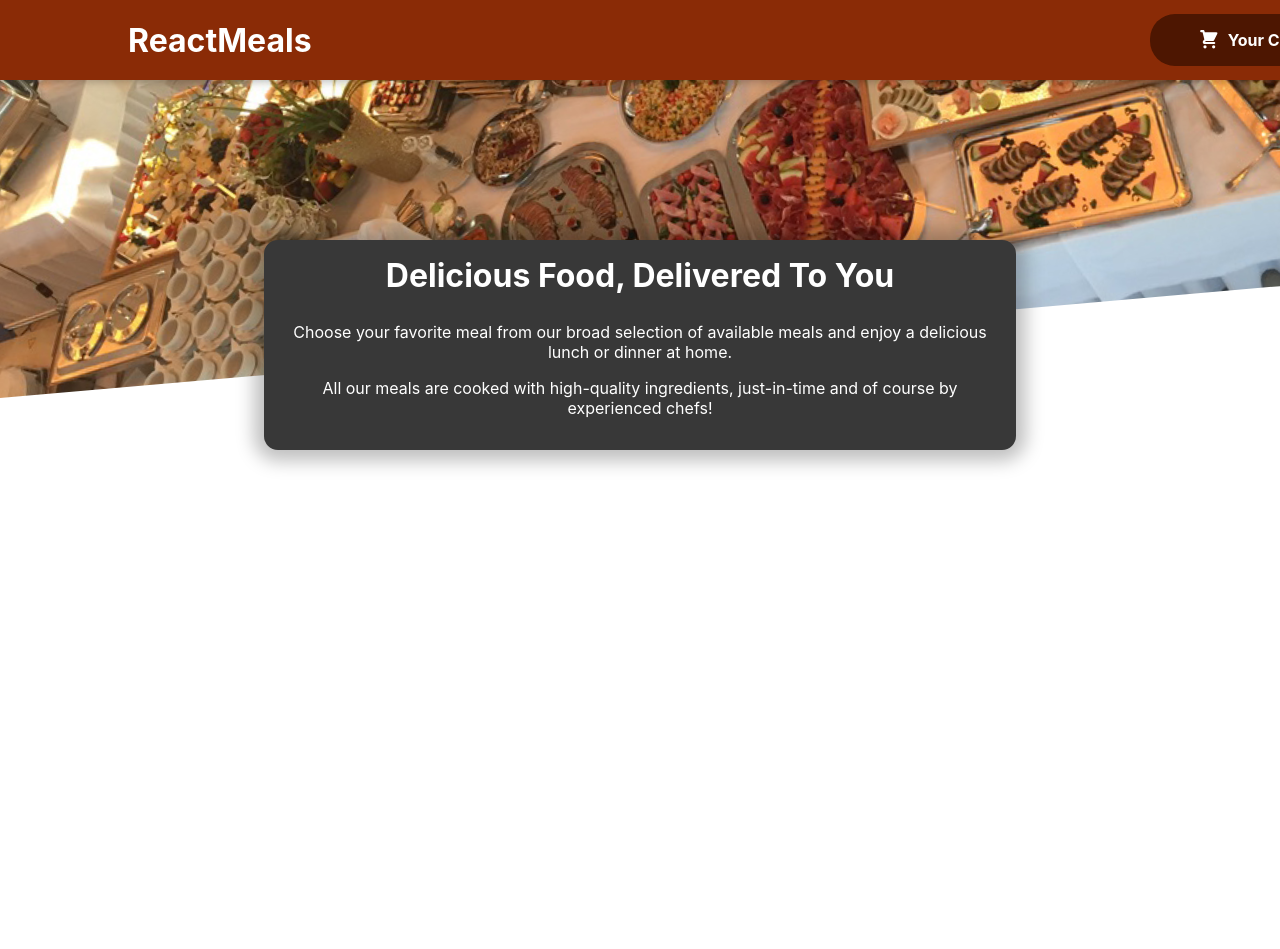
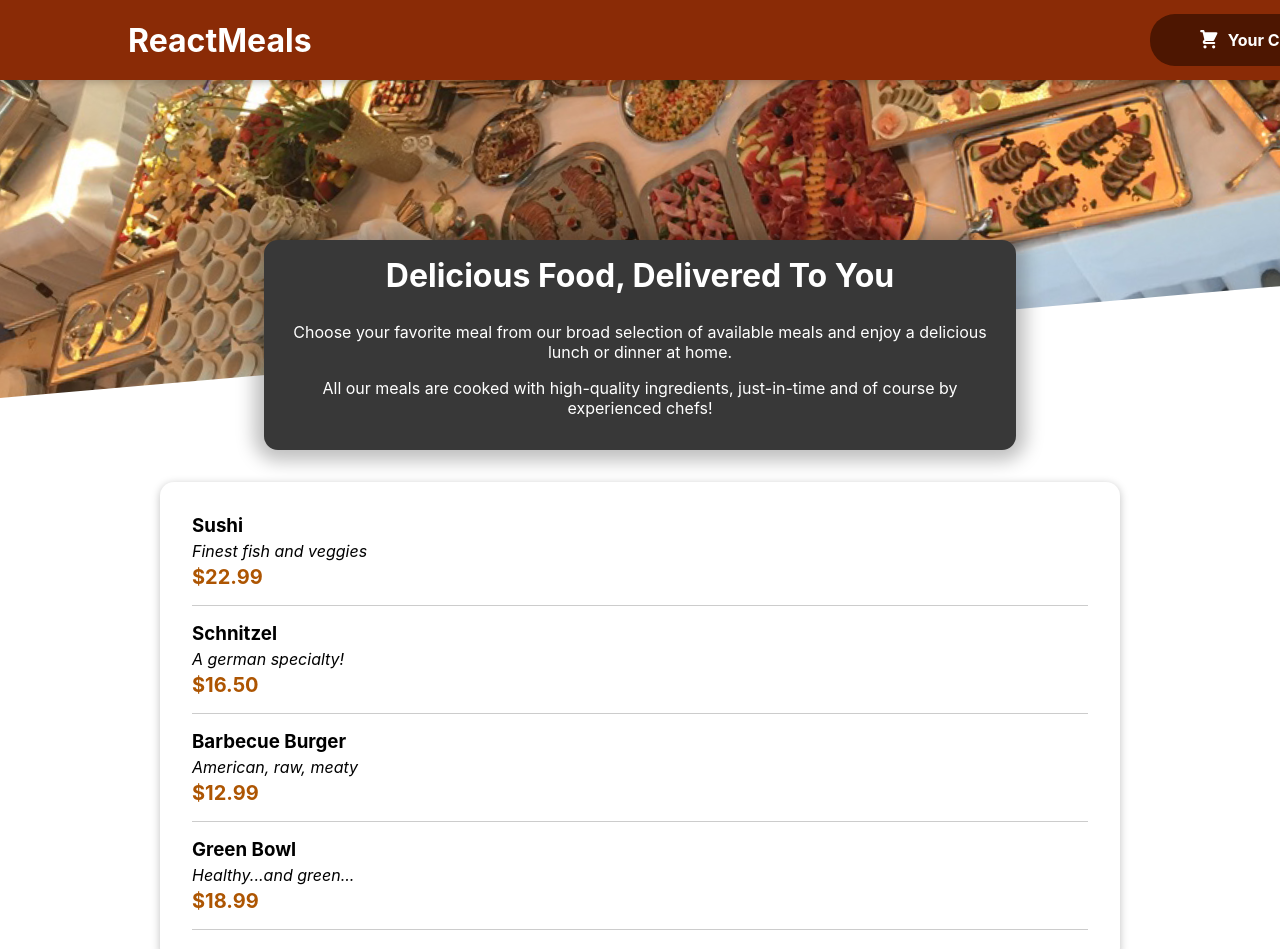
Before and after one commit to arundhati-shreya/Creating-a-Restaurant-Website, a React (Create React App) app: page / in a window 1280 px wide. Shown: the top 949 px of the page. Before the commit the page ends 800 px from the top, so only its background shows below. Built offline with nearby package versions, Linux system fonts and the light colour scheme.

Commit message:
Making the Items visible

```diff
--- /dev/null
+++ b/src/components/Meals/AvailableMeals.js
@@ -0,0 +1,43 @@
+import classes from './AvailableMeals.module.css';
+
+import Card from '../UI/Card';
+import MealItem from './MealIteam/MealItem';
+
+const DUMMY_MEALS = [
+  {
+    id: 'm1',
+    name: 'Sushi',
+    description: 'Finest fish and veggies',
+    price: 22.99,
+  },
+  {
+    id: 'm2',
+    name: 'Schnitzel',
+    description: 'A german specialty!',
+    price: 16.5,
+  },
+  {
+    id: 'm3',
+    name: 'Barbecue Burger',
+    description: 'American, raw, meaty',
+    price: 12.99,
+  },
+  {
+    id: 'm4',
+    name: 'Green Bowl',
+    description: 'Healthy...and green...',
+    price: 18.99,
+  },
+];
+
+const AvailableMeals = () => {
+  const mealsList = DUMMY_MEALS.map((meal) => <MealItem key={meal.id} name={meal.name} description={meal.description} price={meal.price}/>);
+
+  return (
+    <section className={classes.meals}>
+      <Card>{mealsList}</Card>
+    </section>
+  );
+};
+
+export default AvailableMeals;
--- /dev/null
+++ b/src/components/Meals/AvailableMeals.module.css
@@ -0,0 +1,24 @@
+.meals {
+    max-width: 60rem;
+    width: 90%;
+    margin: 2rem auto;
+    animation: meals-appear 1s ease-out forwards;
+  }
+
+  .meals ul {
+    list-style: none;
+    margin: 0;
+    padding: 0;
+  }
+
+  @keyframes meals-appear {
+    from {
+      opacity: 0;
+      transform: translateY(3rem);
+    }
+
+    to {
+      opacity: 1;
+      transform: translateY(0);
+    }
+  }
--- /dev/null
+++ b/src/components/Meals/MealIteam/MealIteam.module.css
@@ -0,0 +1,22 @@
+.meal {
+    display: flex;
+    justify-content: space-between;
+    margin: 1rem;
+    padding-bottom: 1rem;
+    border-bottom: 1px solid #ccc;
+  }
+
+  .meal h3 {
+    margin: 0 0 0.25rem 0;
+  }
+
+  .description {
+    font-style: italic;
+  }
+
+  .price {
+    margin-top: 0.25rem;
+    font-weight: bold;
+    color: #ad5502;
+    font-size: 1.25rem;
+  }
--- /dev/null
+++ b/src/components/Meals/MealIteam/MealItem.js
@@ -0,0 +1,18 @@
+import classes from './MealIteam.module.css'
+
+const MealItem = (props) => {
+  const price = `$${props.price.toFixed(2)}`;
+
+  return (
+    <li className={classes.meal}>
+      <div>
+        <h3>{props.name}</h3>
+        <div className={classes.description}>{props.description}</div>
+        <div className={classes.price}>{price}</div>
+      </div>
+      <div></div>
+    </li>
+  );
+};
+
+export default MealItem;
--- a/src/components/Meals/Meals.js
+++ b/src/components/Meals/Meals.js
@@ -1,12 +1,13 @@
 import { Fragment } from 'react';
 
 import MealsSummary from './MealsSummary';
-
+import AvailableMeals from './AvailableMeals';
 
 const Meals = () => {
   return (
     <Fragment>
       <MealsSummary />
+      <AvailableMeals />
     </Fragment>
   );
 };
--- /dev/null
+++ b/src/components/UI/Card.js
@@ -0,0 +1,7 @@
+import classes from './Card.module.css';
+
+const Card = props => {
+  return <div className={classes.card}>{props.children}</div>
+};
+
+export default Card;
--- /dev/null
+++ b/src/components/UI/Card.module.css
@@ -0,0 +1,6 @@
+.card {
+    padding: 1rem;
+    box-shadow: 0 2px 8px rgba(0, 0, 0, 0.25);
+    border-radius: 14px;
+    background-color: white;
+  }
```
